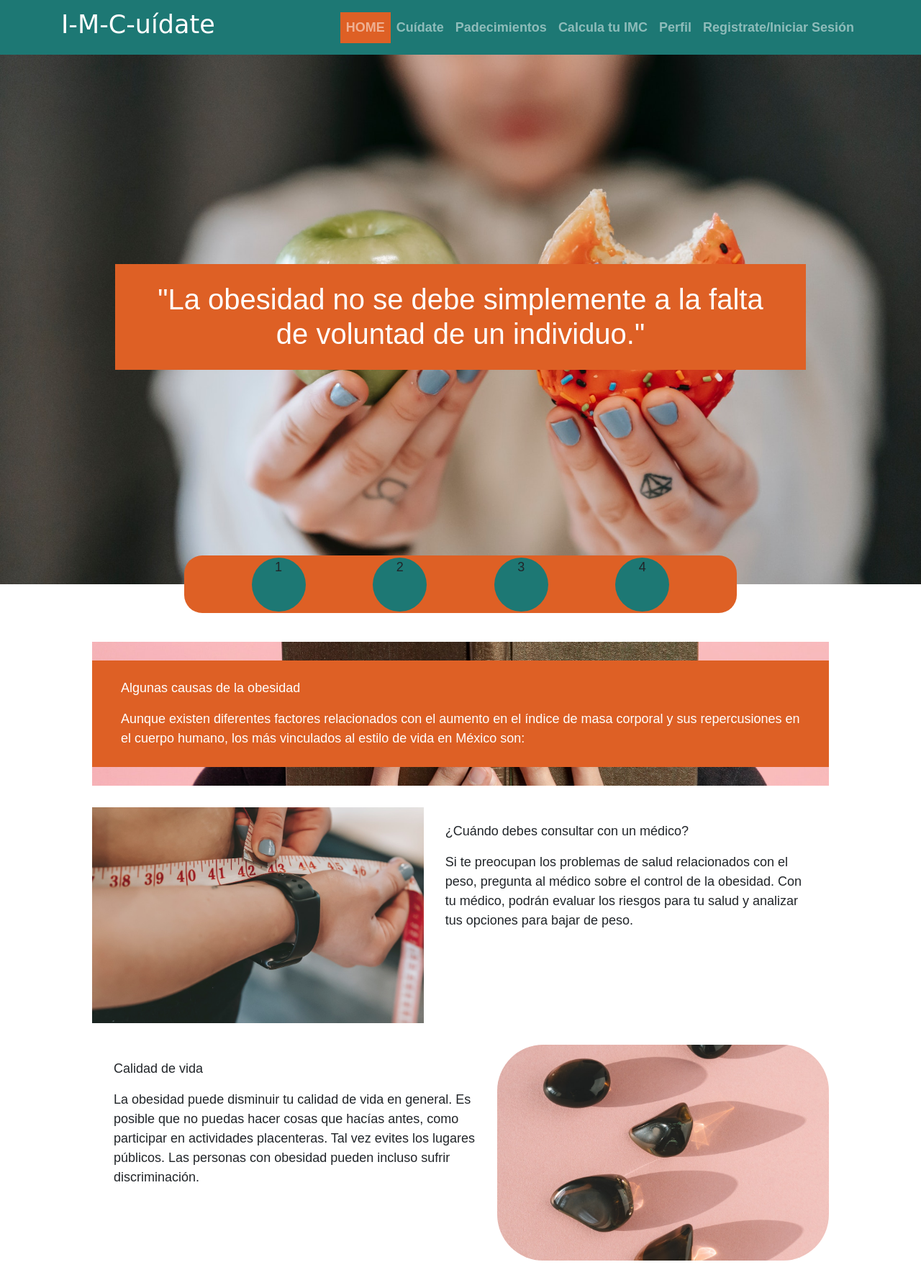
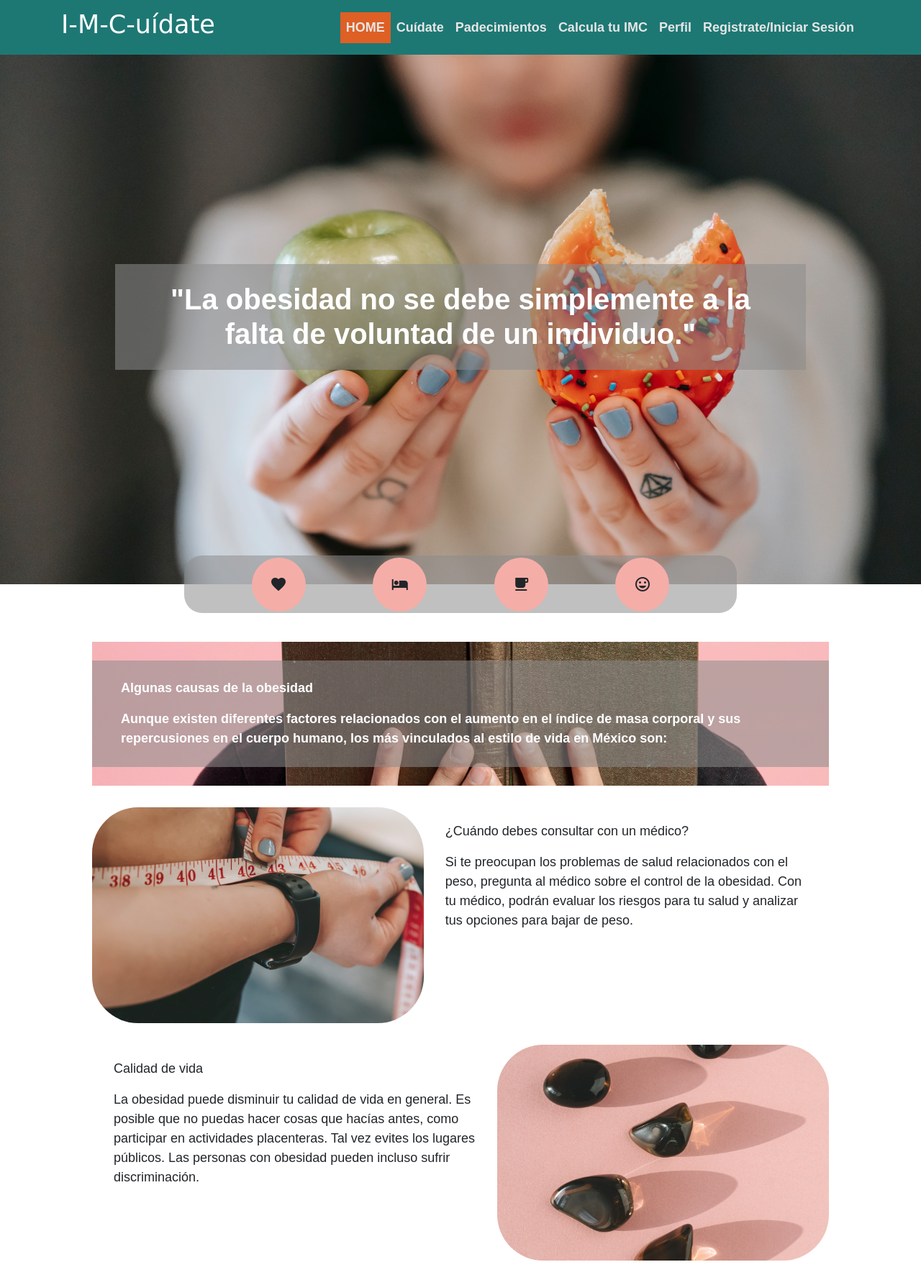
Before and after one commit to JoseAngelRE/Proyecto-Desarrollo-Web, a PHP site: page / in a window 1280 px wide. Shown: the top 1779 px of the page at 72% size. Run offline with PHP 8.4, Linux system fonts and the light colour scheme; some libraries are stand-ins or nearby versions.

Commit message:
Update: Pequeños cambios en todas partes O.O
Pequeños ajustes en links.
css dimensiones.
colores cambiados.
ajustes de div.
circulos-informativos completados.

```diff
--- a/estilos/index.css
+++ b/estilos/index.css
@@ -20,8 +20,9 @@ header .hero {
 header .hero-parrafo {
     width:75%;
     padding:25px 40px 10px;
-    background-color: var(--26) ;
+    background-color: var(--54) ;
     color: white;
+    font-weight: bold;
 }
 header .hero-parrafo p {
     font-size: 2.5rem;
@@ -39,7 +40,7 @@ main .problematica{
     position: relative;
     margin-top:80px;
     height: 25vh;
-    background-color: var(--12);
+    background-color: var(--54);
 
 }
 main .problematica .barra-circulos {
@@ -51,14 +52,16 @@ main .problematica .barra-circulos {
     width: 75%;
     height: 10vh;   min-height: 80px;
     top : -85px;    top: calc(-5vh - 80px);
-    background-color: var(--26);
+    background-color: var(--54);
 }
 main .problematica .barra-circulos .circulo-informativo{
+    display: flex;
+    align-items: center;
+    justify-content: center;
     width: 75px;
     height: 75px;
     border-radius: 37.5px;
-    background-color: var(--12);
-    text-align: center; /*AAAAAA*/
+    background-color: var(--circulos-info);
 }
 main .problematica .img-problematica {
     display: flex;
@@ -74,7 +77,8 @@ main .problematica .img-problematica {
 main .problematica .img-problematica .problematica-parrafo {
     padding:25px 40px 10px;
     color: white;
-    background-color: var(--26);
+    font-weight: bold;
+    background-color: var(--54);
 }
 
 /* _____ section con => img y article _____ */
@@ -94,7 +98,7 @@ main .consultar img {
     object-position: 0% 35%;
 }
 /* _____ segundo _____ */
-main .segundo img {
+main .segundo img, main .consultar img {
     border-radius: 5vw;
 }
 
@@ -117,7 +121,7 @@ main .tercero .mitos {
 .titulo , .lista-mitos {
     padding: 10px;
     text-align: center;
-    background-color: var(--26);
+    background-color: var(--54);
     color:white;
 }
 main .tercero .mitos .titulo {
--- a/estilos/login.css
+++ b/estilos/login.css
@@ -3,7 +3,6 @@
   --success-color: #2ecc71;
   --error-color: #e74c3c;
 }
-
 
 .contenedor-principal {
   background-color: #fff;
@@ -56,7 +55,7 @@ h2 {
   left: 0;
   z-index: 0;
   border-radius: 5px;
-  background: -webkit-linear-gradient(left, #b3aab4, #9e8f96);
+  background: -webkit-linear-gradient(left, #d84636, #ee6d32);
   transition: all 0.6s cubic-bezier(0.68, -0.55, 0.265, 1.55);
 }
 input[type="radio"] {
@@ -135,7 +134,7 @@ input[type="radio"] {
 
 .btnForm {
   cursor: pointer;
-  background-color: #585f64;
+  background-color: var(--12);
   border-radius: 4px;
   color: #ffff;
   display: block;
--- a/estilos/main.css
+++ b/estilos/main.css
@@ -1,39 +1,13 @@
-:root{
-    --87: #1D7874;  /*Text*/
-
-
-    --54: #B4AD78; /*Icons-secondary_Text*/
-
-    --26: #CFE6E0; /*disabled-Hint_text*/
-
-
-    --12: #f5b3ae; /*dividers*/
-    --new: #DE6025
-    /*Fondo blanco*/
-}
-/*
-1D7874 - Myrtle Green
-B4AD78 - Misty Moss
-
-CFE6E0 - light Periwinkle
-
-FE938C - Congo Pink
-DE6025 - Flame
-*/
-
-
-
 :root{
     --success-color:#2ecc71;
     --error-color:#e74c3c;
     --contenedor :#d0f0a9;
-
-    --87: #3c3c3c;
-    --54: #515151;
-
+    --circulos-info: #f5ada7;
+    /* --87: #CFD6E0;   */
+    --87: #CCD3D9;
+    --54: #8c8c8c8c;
     --26: #DE6025;
     --12: #1D7874;
-
 }
 
 
@@ -70,11 +44,18 @@ nav .activa {
 }
 
 nav div #navbar {
-    color: white;
     font-weight: bold;
 }
+nav div #navbar ul li a {
+    color: #e6e6e6;
+}
+
+footer {
+    margin-top: 50px;
+    border-top: solid 5px black;
+}
+
 /*boton arriba*/
-
 #button-up {
     width: 60px;
     height: 60px;
--- a/index.html
+++ b/index.html
@@ -7,6 +7,7 @@
     <title>Proyecto DAW</title>
     <link rel="stylesheet" href="https://stackpath.bootstrapcdn.com/bootstrap/4.5.2/css/bootstrap.min.css" integrity="sha384-JcKb8q3iqJ61gNV9KGb8thSsNjpSL0n8PARn9HuZOnIxN0hoP+VmmDGMN5t9UJ0Z" crossorigin="anonymous">
     <script src="https://kit.fontawesome.com/5d433e8279.js" crossorigin="anonymous"></script>
+    <link href="https://fonts.googleapis.com/icon?family=Material+Icons" rel="stylesheet">
     <link rel="stylesheet" href="estilos/main.css">
     <link rel="stylesheet" href="estilos/index.css">
 
@@ -35,7 +36,7 @@
               <a class="nav-link" href="pags/padecimientos.html">Padecimientos</a>
             </li>
             <li class="nav-item cosa">
-              <a class="nav-link" href="#">Calcula tu IMC</a>
+              <a class="nav-link" href="pags/imc.html">Calcula tu IMC</a>
             </li>
             <li class="nav-item cosa">
               <a class="nav-link" href="pags/perfil.html">Perfil</a>
@@ -67,10 +68,10 @@
                 </div>
             </article>
             <article class="barra-circulos">
-                <div class="circulo-informativo">1</div>
-                <div class="circulo-informativo">2</div>
-                <div class="circulo-informativo">3</div>
-                <div class="circulo-informativo">4</div>
+                <div class="large material-icons circulo-informativo">favorite</div>
+                <div class="large material-icons circulo-informativo">hotel</div>
+                <div class="large material-icons circulo-informativo">free_breakfast</div>
+                <div class="large material-icons circulo-informativo">mood</div>
             </article>
         </section>
 
--- a/pags/cuidate.html
+++ b/pags/cuidate.html
@@ -30,7 +30,7 @@
                         <a class="nav-link" href="padecimientos.html">Padecimientos</a>
                     </li>
                     <li class="nav-item cosa">
-                        <a class="nav-link" href="#">Calcula tu IMC</a>
+                        <a class="nav-link" href="imc.html">Calcula tu IMC</a>
                     </li>
                     <li class="nav-item cosa">
                         <a class="nav-link" href="perfil.html">Perfil</a>
--- a/pags/loginRegistro.html
+++ b/pags/loginRegistro.html
@@ -43,7 +43,7 @@
               <a class="nav-link" href="padecimientos.html">Padecimientos</a>
             </li>
             <li class="nav-item cosa">
-              <a class="nav-link" href="/pags/#">Calcula tu IMC</a>
+              <a class="nav-link" href="imc.html">Calcula tu IMC</a>
             </li>
             <li class="nav-item cosa">
               <a class="nav-link" href="perfil.html">Perfil</a>
--- a/pags/padecimientos.html
+++ b/pags/padecimientos.html
@@ -37,7 +37,7 @@
                         <a class="nav-link activa" href="padecimientos.html">Padecimientos</a>
                     </li>
                     <li class="nav-item cosa">
-                        <a class="nav-link" href="#">Calcula tu IMC</a>
+                        <a class="nav-link" href="imc.html">Calcula tu IMC</a>
                     </li>
                     <li class="nav-item cosa">
                         <a class="nav-link" href="perfil.html">Perfil</a>
--- a/pags/perfil.html
+++ b/pags/perfil.html
@@ -34,7 +34,7 @@
                         <a class="nav-link" href="padecimientos.html">Padecimientos</a>
                     </li>
                     <li class="nav-item cosa">
-                        <a class="nav-link" href="#">Calcula tu IMC</a>
+                        <a class="nav-link" href="imc.html">Calcula tu IMC</a>
                     </li>
                     <li class="nav-item cosa">
                         <a class="nav-link activa" href="perfil.html">Perfil</a>
```
Also changed, not shown: estilos/estiloPadecimiento.css (+19 -3 lines).
